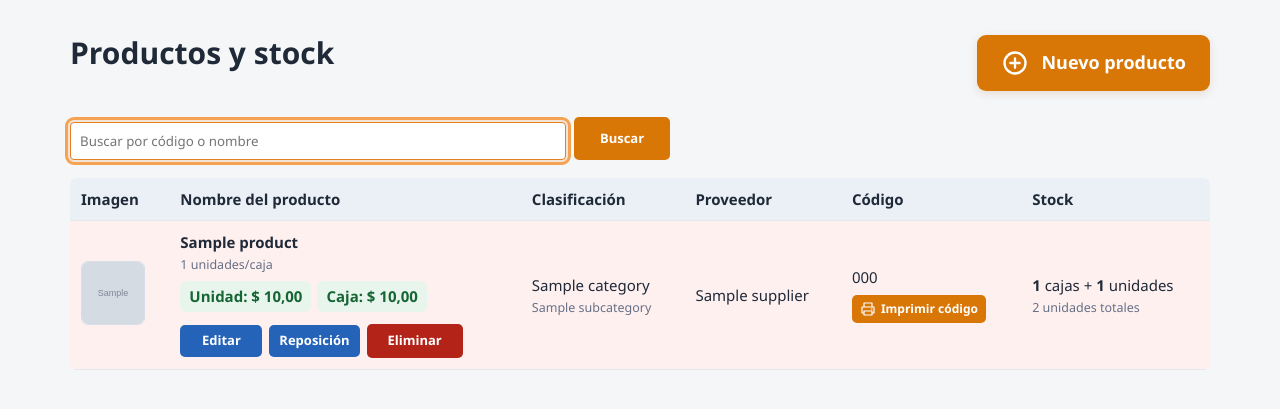
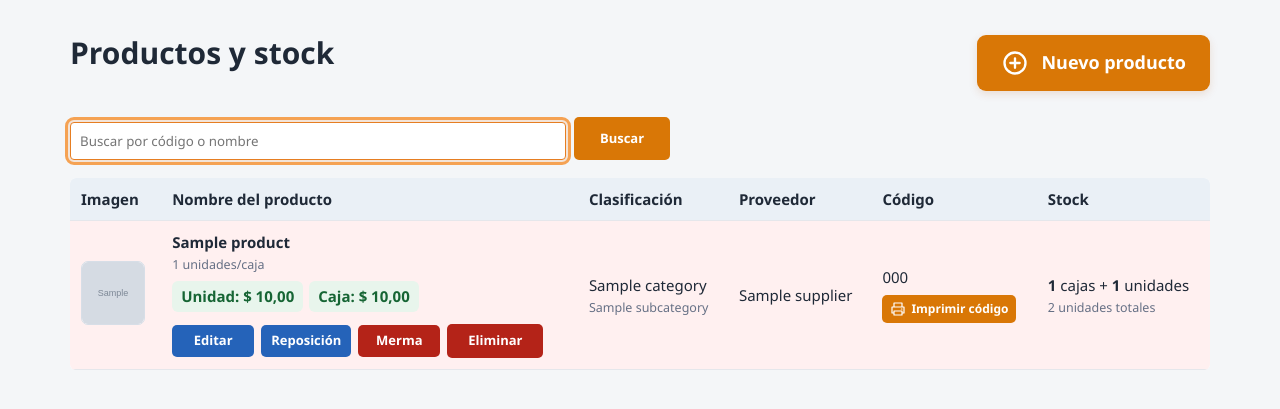
Before and after one commit to joel-developer074/ferreter-a, a Flask app: page /products in a window 1280 px wide. Shown: the part 64-473 px from the top of the page. Run offline with Flask 3, Linux system fonts and the light colour scheme; the visitor is signed in with stand-in values (Sample User, id 1); tables that the repository leaves empty hold one stand-in row (values such as "Sample post"); grey boxes marked "Sample" are stand-in pictures.

Commit message:
Actualizar FerreSoft con los cambios de Cristian

```diff
--- a/app/templates/_product_table.html
+++ b/app/templates/_product_table.html
@@ -13,6 +13,7 @@
     <div class="product-actions product-list-actions">
       <a class="button action-edit" href="{{url_for('product_edit',product_id=p.id)}}">Editar</a>
       <a class="button action-stock" href="{{url_for('product_restock',product_id=p.id)}}">Reposición</a>
+      <a class="button danger" href="{{url_for('product_loss',product_id=p.id)}}">Merma</a>
       {% if supplier_context|default(false) %}
       <form method="post" class="inline" action="{{url_for('supplier_remove_product',supplier_id=supplier.id,product_id=p.id)}}" onsubmit="return confirm('¿Quitar este producto del proveedor?')"><button class="danger">Quitar del proveedor</button></form>
       {% else %}
```
